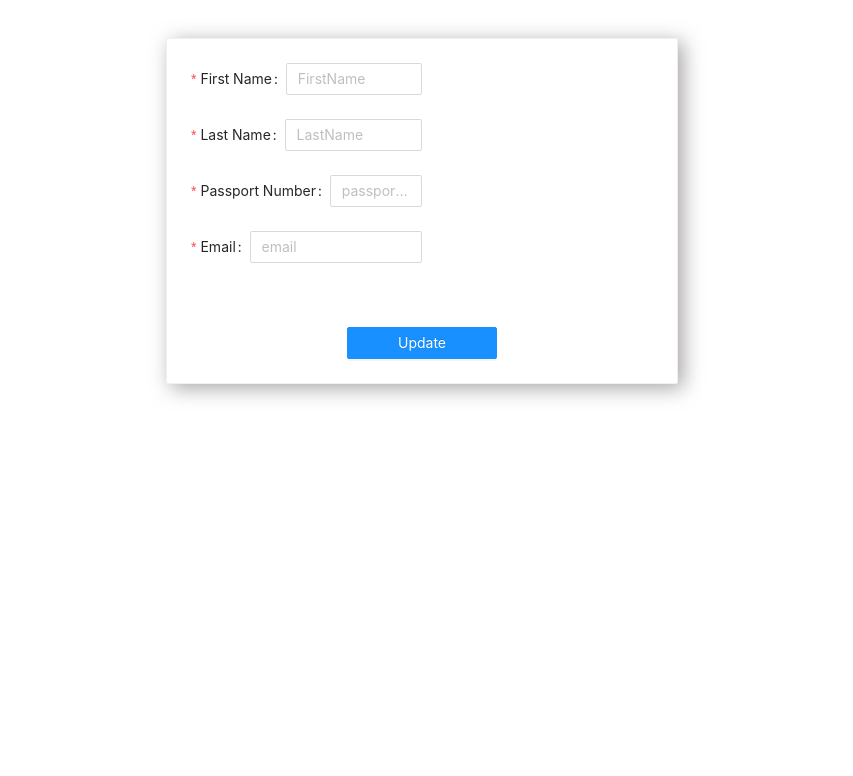
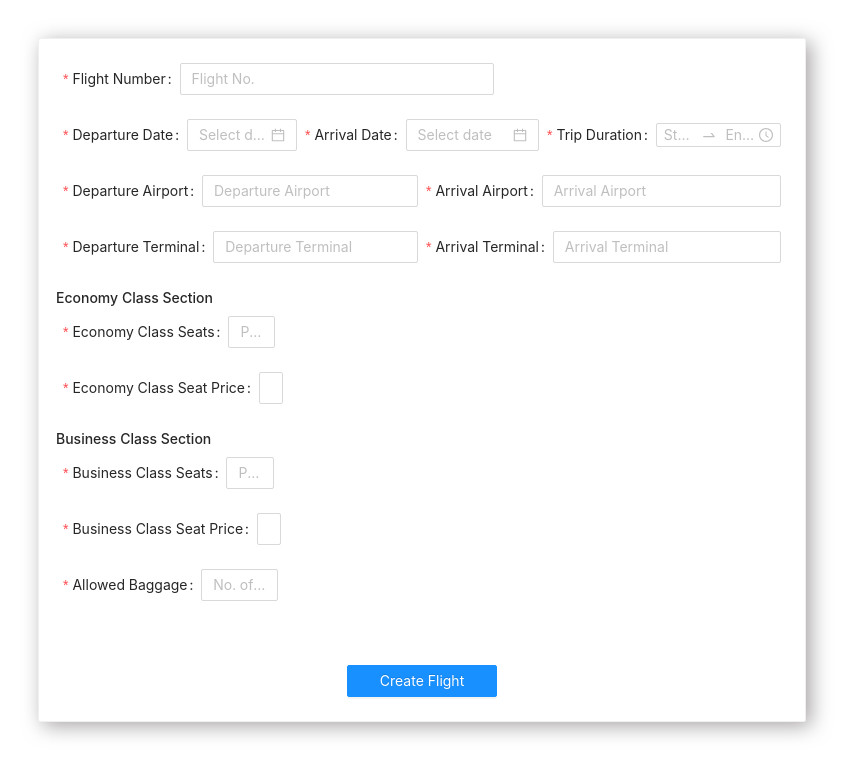
Before and after one commit to mariamsayed3/WeekEnd-developers, a React (Create React App) app in the folder frontend/: page /admin/update_flight/1 in a window 1280 px wide. Shown: the top 776 px of the page, without its empty margins (218-1071 px from the left). Built offline with nearby package versions, Linux system fonts and the light colour scheme; the HTML template or start-up script is replaced by a standard one.

Commit message:
Change TimePicker location in create flight form

```diff
--- a/frontend/src/App.js
+++ b/frontend/src/App.js
@@ -10,7 +10,7 @@ function App() {
           {/* <PrivateRouteAdmin path='/admin/update_flight/:FlightID' component={UpdateFlight}/>   */}
           {/* <UpdateFlight /> */}
           {/* <CreateFlight /> */}
-          <EditUser/>
+          <CreateFlight/>
     </Router>
 
   );
--- a/frontend/src/Components/Admin/CreateFlight.js
+++ b/frontend/src/Components/Admin/CreateFlight.js
@@ -92,7 +92,7 @@ function CreateFlight() {
           </Form.Item>
 
           <Row gutter={16, 8}>
-            <Col span={10}>
+            <Col span={8}>
               <Form.Item
                 name="DepartureDate"
                 label="Departure Date"
@@ -101,35 +101,13 @@ function CreateFlight() {
                 <DatePicker/>
               </Form.Item>
             </Col>
-            <Col span={10}>
+            <Col span={8}>
               <Form.Item
                 name="ArrivalDate"
                 label="Arrival Date"
                 rules={[{ required: true, message: 'Please enter the arrival date' }]}
               >
                 <DatePicker/>
-              </Form.Item>
-            </Col>
-          </Row>
-
-          <Row gutter={16, 8}>
-            <Col span={8}>
-              <Form.Item
-                name="DepartureAirport"
-                label="Departure Airport"
-                rules={[{ required: true, message: 'Please enter the departure airport' }]}
-              >
-                <Input placeholder="Departure Airport" />
-              </Form.Item>
-            </Col>
-            <Col span={8}>
-              <Form.Item
-                name="ArrivalAirport"
-                label="Arrival Airport"
-                rules={[{ required: true, message: 'Please enter the arrival airport' }]}
-              >
-                <Input placeholder="Arrival Airport" />
-
               </Form.Item>
             </Col>
             <Col span={8}>
@@ -144,7 +122,30 @@ function CreateFlight() {
           </Row>
 
           <Row gutter={16, 8}>
-            <Col span={10}>
+            <Col span={12}>
+              <Form.Item
+                name="DepartureAirport"
+                label="Departure Airport"
+                rules={[{ required: true, message: 'Please enter the departure airport' }]}
+              >
+                <Input placeholder="Departure Airport" />
+              </Form.Item>
+            </Col>
+            <Col span={12}>
+              <Form.Item
+                name="ArrivalAirport"
+                label="Arrival Airport"
+                rules={[{ required: true, message: 'Please enter the arrival airport' }]}
+              >
+                <Input placeholder="Arrival Airport" />
+
+              </Form.Item>
+            </Col>
+
+          </Row>
+
+          <Row gutter={16, 8}>
+            <Col span={12}>
               <Form.Item
                 name="DepartureTerminal"
                 label="Departure Terminal"
@@ -153,7 +154,7 @@ function CreateFlight() {
                 <Input placeholder="Departure Terminal" />
               </Form.Item>
             </Col>
-            <Col span={10}>
+            <Col span={12}>
               <Form.Item
                 name="ArrivalTerminal"
                 label="Arrival Terminal"
@@ -167,19 +168,18 @@ function CreateFlight() {
           <Row gutter={16, 14}>
             <div>
               <h4>Economy Class Section</h4>
-              <Col span={14}>
+              <Col span={12}>
                 <Form.Item
                   name="EconomyTotalSeats"
-                  label="Number of Economy Seats"
+                  label="Economy Class Seats"
                   rules={[{ required: true, message: 'Please enter a number' }]}
                 >
                   <Input placeholder="Please specify the number" />
                 </Form.Item>
-              </Col>
-              <Col span={10}>
+
                 <Form.Item
                   name="EconomyPrice"
-                  label="Economy Seat Price"
+                  label="Economy Class Seat Price"
                   rules={[{ required: true, message: 'Please enter a price' }]}
                 >
                   <Input placeholder="price" />
@@ -188,16 +188,15 @@ function CreateFlight() {
             </div>
             <div>
               <h4>Business Class Section</h4>
-              <Col span={14}>
+              <Col span={12}>
                 <Form.Item
                   name="BusinessTotalSeats"
-                  label="Number of Business Class Seats"
+                  label="Business Class Seats"
                   rules={[{ required: true, message: 'Please enter a number' }]}
                 >
                   <Input placeholder="Please specify the number" />
                 </Form.Item>
-              </Col>
-              <Col span={12}>
+
                 <Form.Item
                   name="BusinessPrice"
                   label="Business Class Seat Price"
```
Also changed, not shown: 1 other file (tests, documents, lock files or other folders).
